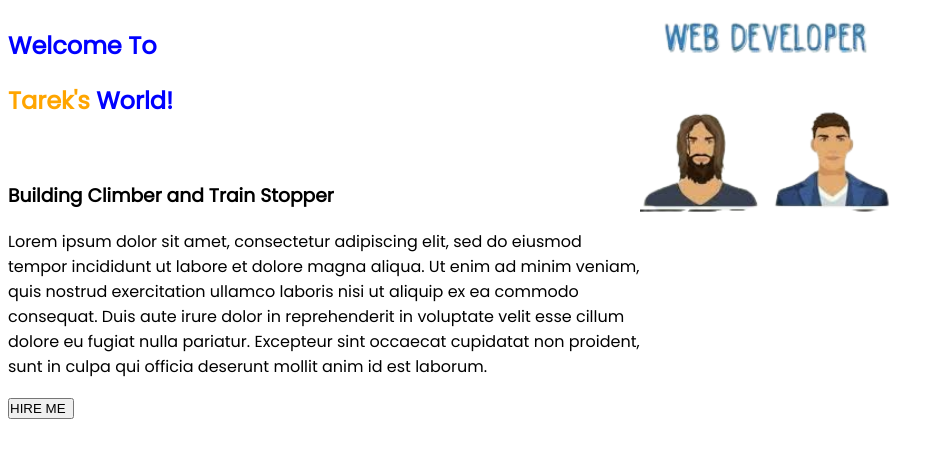
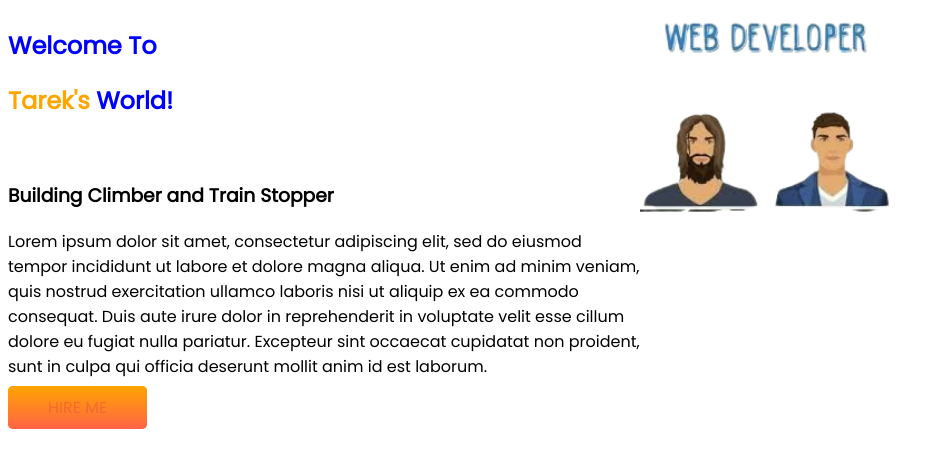
Before and after one commit to x55ta/developer-portfolio, a plain HTML site: page index.html in a window 1280 px wide. Shown: the whole page, without its empty margins (0-944 px from the left). Drawn offline with Linux system fonts and the light colour scheme.

Commit message:
added color to the hire me button

```diff
--- a/index.html
+++ b/index.html
@@ -18,7 +18,7 @@
     <br>
     <h3>Building Climber and Train Stopper</h3>
     <p>Lorem ipsum dolor sit amet, consectetur adipiscing elit, sed do eiusmod tempor incididunt ut labore et dolore magna aliqua. Ut enim ad minim veniam, quis nostrud exercitation ullamco laboris nisi ut aliquip ex ea commodo consequat. Duis aute irure dolor in reprehenderit in voluptate velit esse cillum dolore eu fugiat nulla pariatur. Excepteur sint occaecat cupidatat non proident, sunt in culpa qui officia deserunt mollit anim id est laborum.</p>
-    <button id="hire-me">HIRE ME</button>
+    <a class="link-button"href="https://www.linkedin.com" target="_blank">HIRE ME</a>
    </div>
     <div class="half-width"><img src="images/image1-wo-bg.png" alt="developer image">
     </div>
--- a/style.css
+++ b/style.css
@@ -14,6 +14,11 @@ h1{
 #hire-me{
     margin: 0px;
     padding-left: 0%;
+    color: orangered;
+    margin: 10px;
+    border: 50%
+    padding: 5%;
+    radius: 50px;
 }
 section{
     display: flex;
@@ -24,3 +29,12 @@ section{
 .half-width img{
     width: 40%;
 }
+.link-button{
+    text-decoration:none;
+    background-image: linear-gradient(orange, tomato);
+    background-color:orange;
+    color: rgba(224, 63, 63, 0.378);
+    font: bold;
+    padding: 10px 40px ;
+    border-radius: 5px;
+}
```
